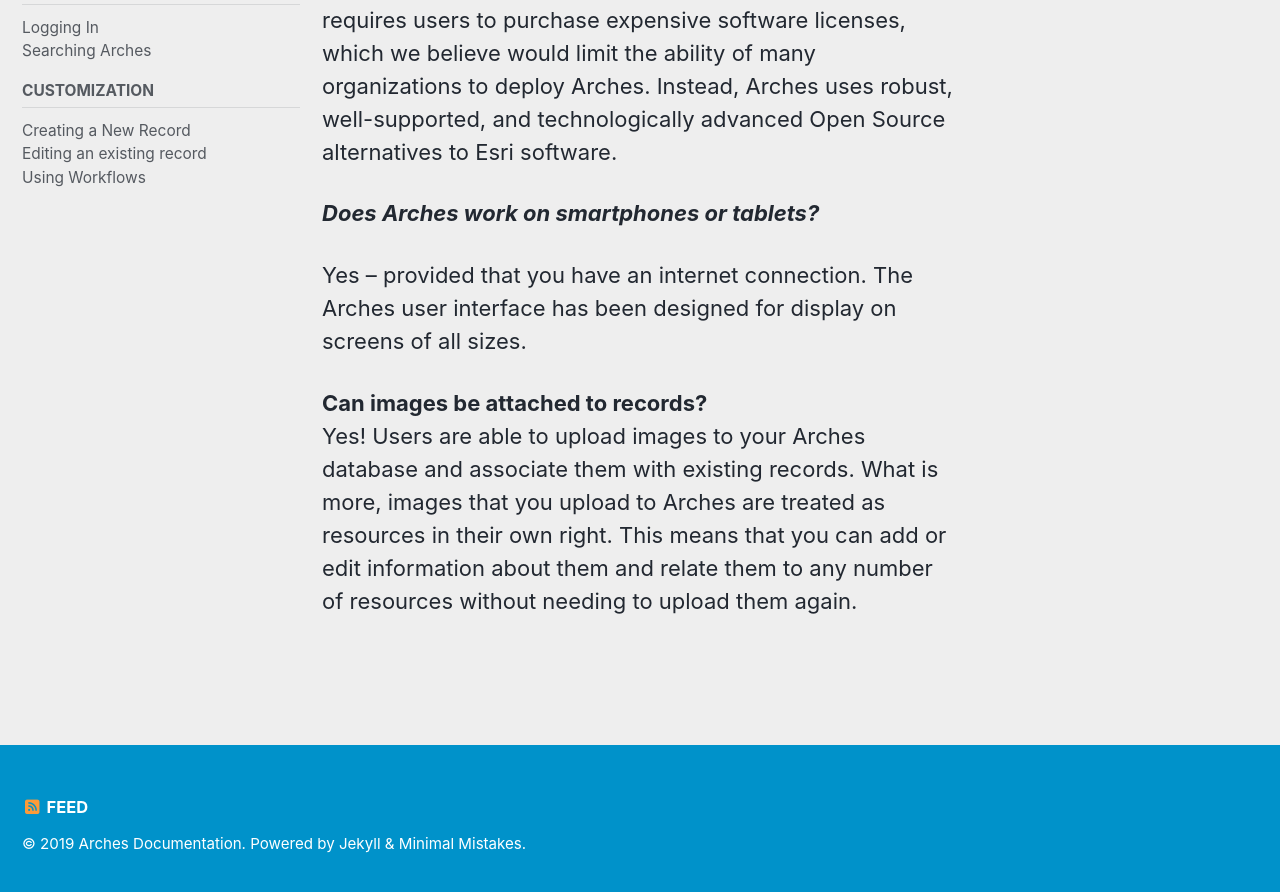
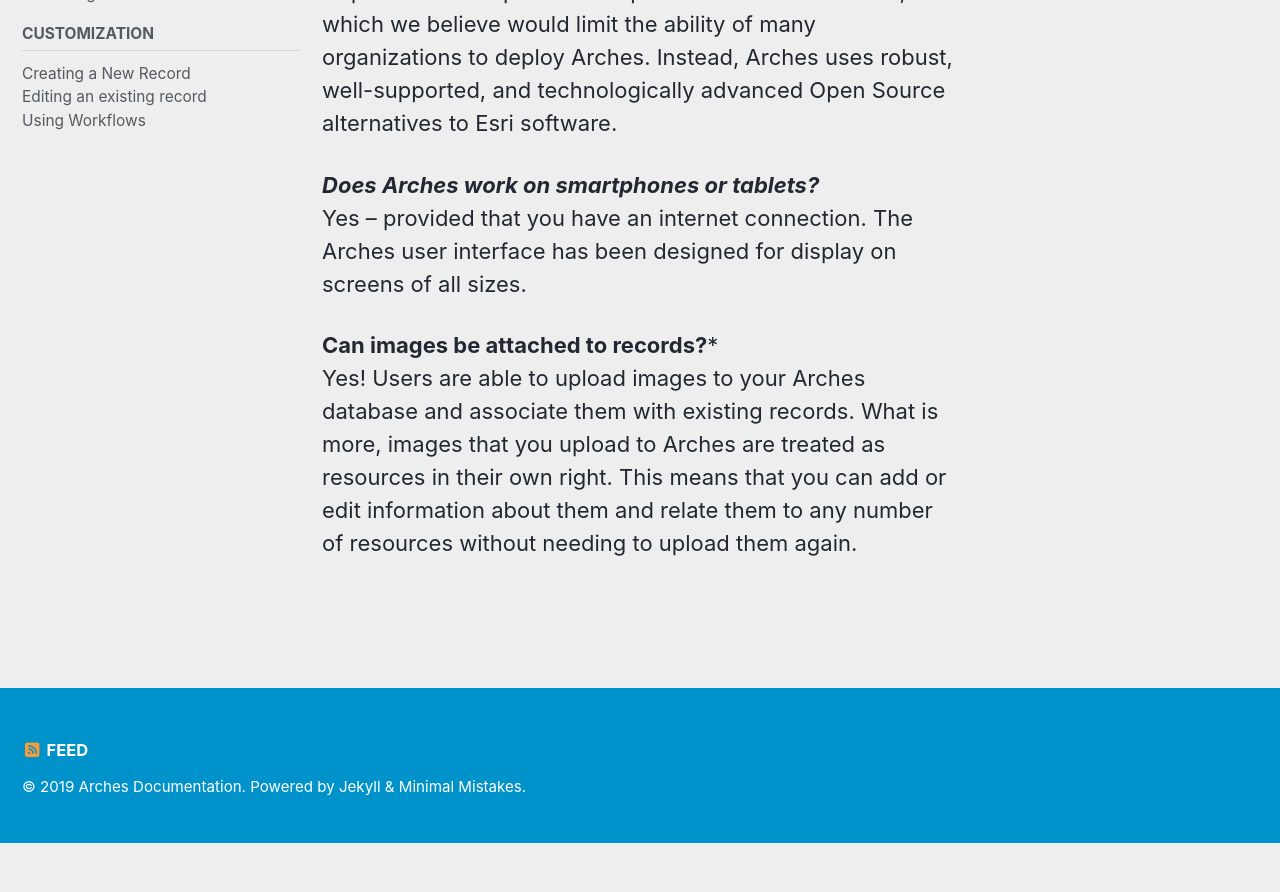
Before and after one commit to fargeo/archesguides, a Jekyll site: the page built from _pages/user.md, in a window 1280 px wide and 900 px high, scrolled down 911 px. Shown: the top 892 px of the window. Built offline with Jekyll 4.4.1, drawn with Linux system fonts in a browser that asks for light colours; cached includes are drawn as plain includes; nearby versions of some CDN libraries; after the commit the page ends 1754 px from its top, so only the background shows below that.

```diff
--- a/_pages/user.md
+++ b/_pages/user.md
@@ -23,12 +23,10 @@ Arches is designed for end users to easily search, explore, and download resourc
 No. Although Arches allows users to create and edit GIS data, we have developed a user interface that shields users from much of the complexity usually associated with GIS software.
 
 ***Does Arches use Esri GIS?***
-
 No, Arches does not require any Esri software. Esri software requires users to purchase expensive software licenses, which we believe would limit the ability of many organizations to deploy Arches. Instead, Arches uses robust, well-supported, and technologically advanced Open Source alternatives to Esri software.
 
 ***Does Arches work on smartphones or tablets?***
-
 Yes – provided that you have an internet connection. The Arches user interface has been designed for display on screens of all sizes.
 
-**Can images be attached to records?**
+**Can images be attached to records?***
 Yes! Users are able to upload images to your Arches database and associate them with existing records. What is more, images that you upload to Arches are treated as resources in their own right. This means that you can add or edit information about them and relate them to any number of resources without needing to upload them again.
```
